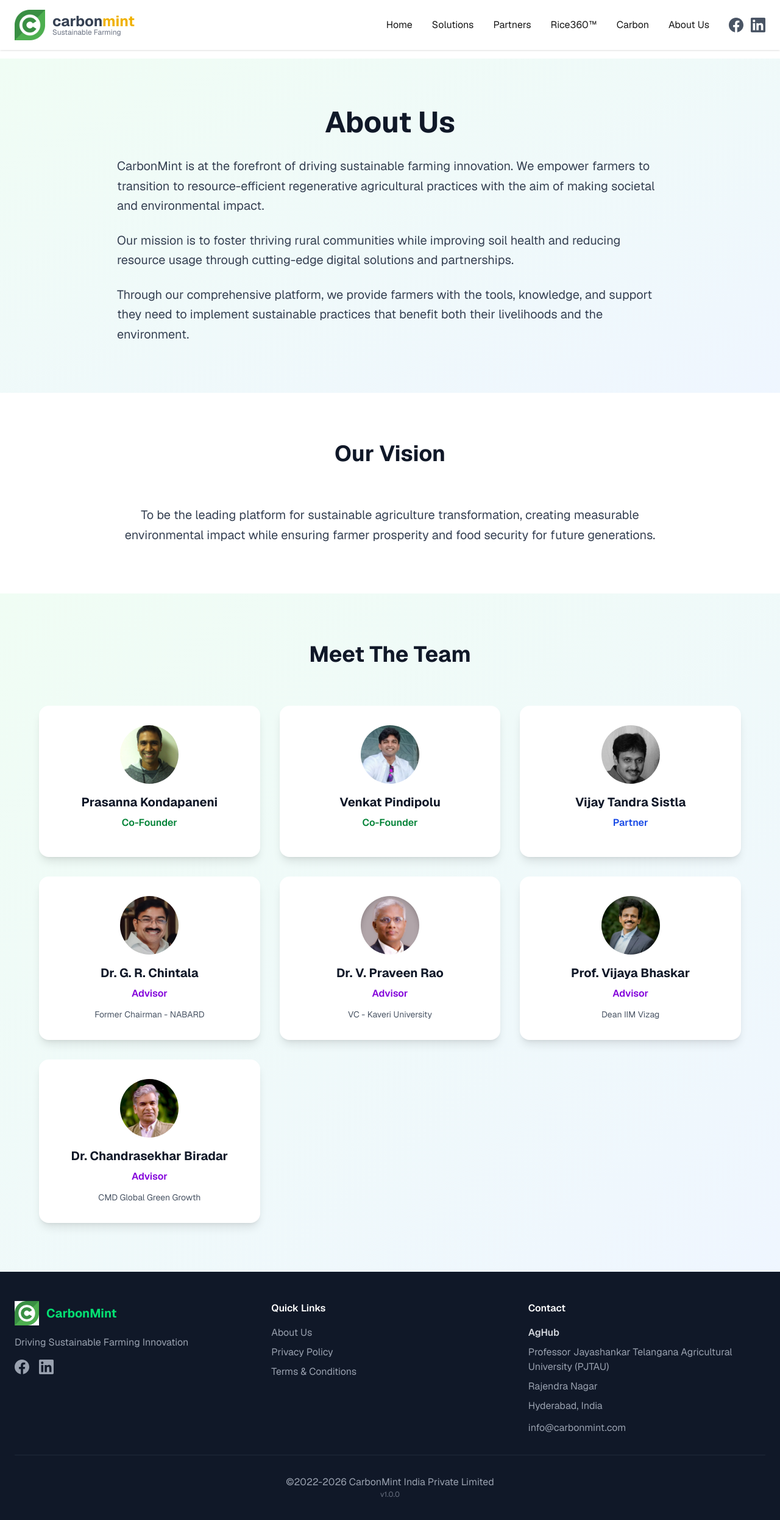
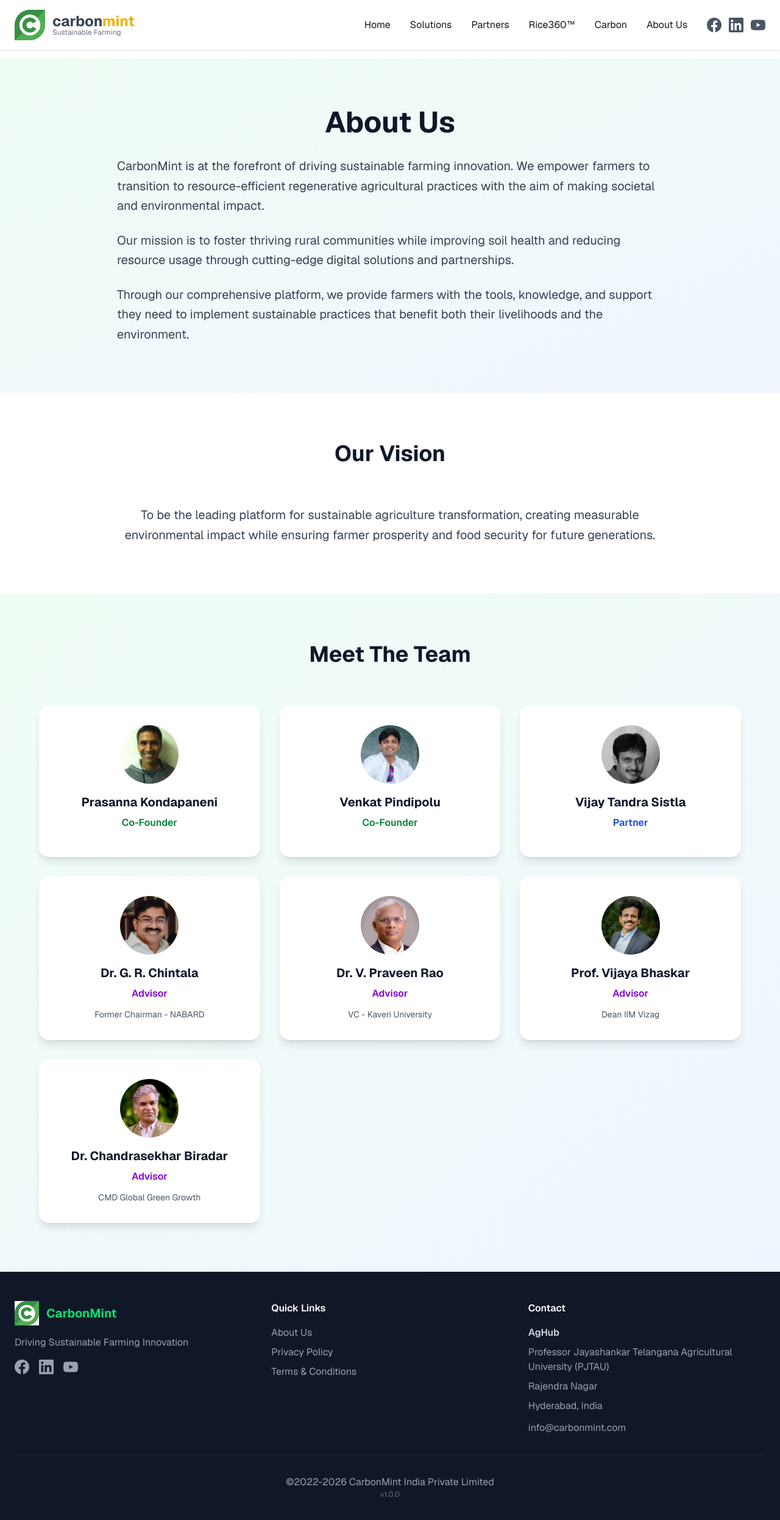
Before and after one commit to Carbon-Mint/carbonmint-website, a Next.js app: page /about in a window 1280 px wide. Shown: the top 2492 px of the page at 61% size. Built offline with nearby package versions, Linux system fonts and the light colour scheme; no server answers.

Commit message:
Added youtube icons

```diff
--- a/src/components/Footer.tsx
+++ b/src/components/Footer.tsx
@@ -41,6 +41,17 @@
               >
                 <svg className="w-6 h-6" fill="currentColor" viewBox="0 0 24 24">
                   <path d="M20.447 20.452h-3.554v-5.569c0-1.328-.027-3.037-1.852-3.037-1.853 0-2.136 1.445-2.136 2.939v5.667H9.351V9h3.414v1.561h.046c.477-.9 1.637-1.85 3.37-1.85 3.601 0 4.267 2.37 4.267 5.455v6.286zM5.337 7.433c-1.144 0-2.063-.926-2.063-2.065 0-1.138.92-2.063 2.063-2.063 1.14 0 2.064.925 2.064 2.063 0 1.139-.925 2.065-2.064 2.065zm1.782 13.019H3.555V9h3.564v11.452zM22.225 0H1.771C.792 0 0 .774 0 1.729v20.542C0 23.227.792 24 1.771 24h20.451C23.2 24 24 23.227 24 22.271V1.729C24 .774 23.2 0 22.222 0h.003z"/>
+                </svg>
+              </a>
+              <a
+                href="https://www.youtube.com/@Rice360_CarbonMint"
+                target="_blank"
+                rel="noopener noreferrer"
+                className="text-gray-400 hover:text-green-400 transition-colors"
+                aria-label="YouTube"
+              >
+                <svg className="w-6 h-6" fill="currentColor" viewBox="0 0 24 24">
+                  <path d="M23.498 6.186a3.016 3.016 0 0 0-2.122-2.136C19.505 3.545 12 3.545 12 3.545s-7.505 0-9.377.505A3.017 3.017 0 0 0 .502 6.186C0 8.07 0 12 0 12s0 3.93.502 5.814a3.016 3.016 0 0 0 2.122 2.136c1.871.505 9.376.505 9.376.505s7.505 0 9.377-.505a3.015 3.015 0 0 0 2.122-2.136C24 15.93 24 12 24 12s0-3.93-.502-5.814zM9.545 15.568V8.432L15.818 12l-6.273 3.568z"/>
                 </svg>
               </a>
             </div>
--- a/src/components/Header.tsx
+++ b/src/components/Header.tsx
@@ -100,6 +100,17 @@
                   <path d="M20.447 20.452h-3.554v-5.569c0-1.328-.027-3.037-1.852-3.037-1.853 0-2.136 1.445-2.136 2.939v5.667H9.351V9h3.414v1.561h.046c.477-.9 1.637-1.85 3.37-1.85 3.601 0 4.267 2.37 4.267 5.455v6.286zM5.337 7.433c-1.144 0-2.063-.926-2.063-2.065 0-1.138.92-2.063 2.063-2.063 1.14 0 2.064.925 2.064 2.063 0 1.139-.925 2.065-2.064 2.065zm1.782 13.019H3.555V9h3.564v11.452zM22.225 0H1.771C.792 0 0 .774 0 1.729v20.542C0 23.227.792 24 1.771 24h20.451C23.2 24 24 23.227 24 22.271V1.729C24 .774 23.2 0 22.222 0h.003z"/>
                 </svg>
               </a>
+              <a
+                href="https://www.youtube.com/@Rice360_CarbonMint"
+                target="_blank"
+                rel="noopener noreferrer"
+                className="text-gray-600 hover:text-red-600 transition-colors"
+                aria-label="YouTube"
+              >
+                <svg className="w-6 h-6" fill="currentColor" viewBox="0 0 24 24">
+                  <path d="M23.498 6.186a3.016 3.016 0 0 0-2.122-2.136C19.505 3.545 12 3.545 12 3.545s-7.505 0-9.377.505A3.017 3.017 0 0 0 .502 6.186C0 8.07 0 12 0 12s0 3.93.502 5.814a3.016 3.016 0 0 0 2.122 2.136c1.871.505 9.376.505 9.376.505s7.505 0 9.377-.505a3.015 3.015 0 0 0 2.122-2.136C24 15.93 24 12 24 12s0-3.93-.502-5.814zM9.545 15.568V8.432L15.818 12l-6.273 3.568z"/>
+                </svg>
+              </a>
             </div>
           </div>
         </div>
```
